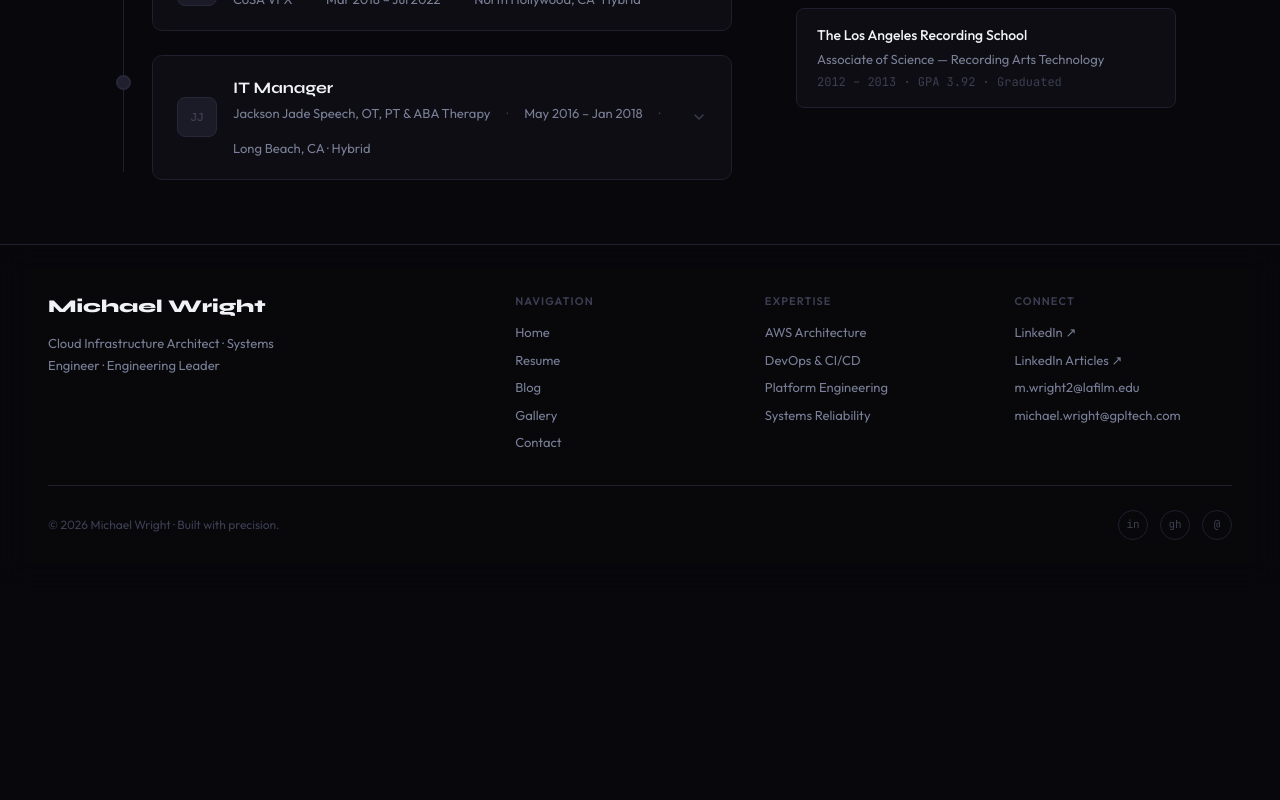
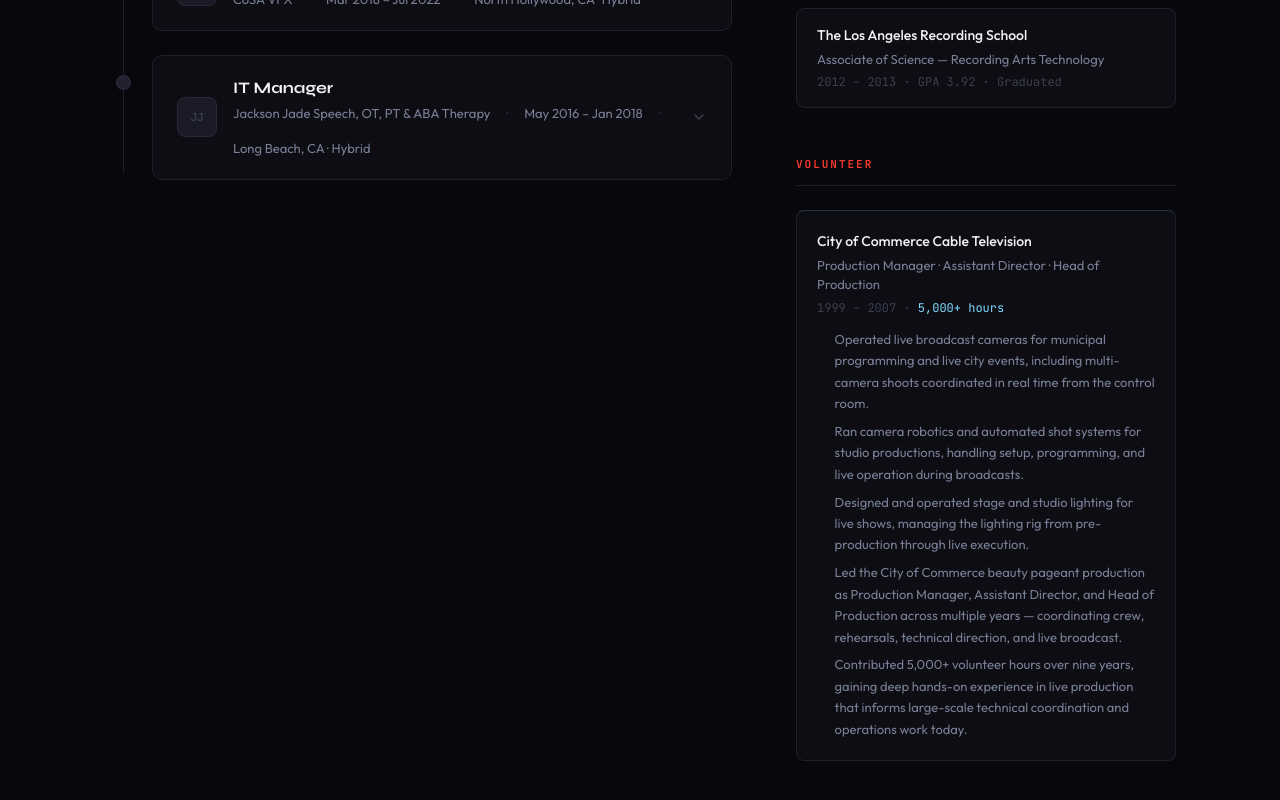
Before and after one commit to Massivemiike/michaelwright.work, a Next.js app: page /resume in a window 1280 px wide. Shown: the part 1954-2754 px from the top of the page. Before the commit the page ends 2542 px from the top, so only its background shows below. Built offline with nearby package versions, Linux system fonts and the light colour scheme; no server answers.

Commit message:
Resume: add Volunteer section — City of Commerce Cable TV (1999-2007, 5,000+ hrs)

```diff
--- a/src/app/resume/page.tsx
+++ b/src/app/resume/page.tsx
@@ -2,7 +2,7 @@ import { Download, Mail, MapPin, Link2 } from "lucide-react";
 import ResumeTimeline from "@/components/resume/ResumeTimeline";
 import SkillsMatrix from "@/components/resume/SkillsMatrix";
 import CertBadges from "@/components/resume/CertBadges";
-import { timeline, skills, certifications, education } from "@/data/resume.data";
+import { timeline, skills, certifications, education, volunteer } from "@/data/resume.data";
 import { buildMetadata } from "@/lib/metadata";
 
 export const metadata = buildMetadata({
@@ -219,6 +219,41 @@ export default function ResumePage() {
               ))}
             </div>
           </div>
+
+          <div>
+            <SectionLabel>Volunteer</SectionLabel>
+            <div style={{ display: "flex", flexDirection: "column", gap: "0.75rem" }}>
+              {volunteer.map((v) => (
+                <div
+                  key={v.organization}
+                  style={{
+                    padding: "1.25rem 1.25rem",
+                    background: "rgba(15,15,21,0.9)",
+                    border: "1px solid #1F1F2E",
+                    borderTop: "1px solid rgba(127,219,255,0.2)",
+                    borderRadius: 8,
+                  }}
+                >
+                  <div style={{ fontSize: "0.875rem", color: "#F0F2F8", fontWeight: 500, marginBottom: "0.25rem" }}>
+                    {v.organization}
+                  </div>
+                  <div style={{ fontSize: "0.8125rem", color: "#787F96", marginBottom: "0.25rem" }}>
+                    {v.role}
+                  </div>
+                  <div style={{ fontSize: "0.75rem", color: "#3C3F52", fontFamily: "var(--font-mono-var,'JetBrains Mono'),monospace", marginBottom: "0.75rem" }}>
+                    {v.period} · <span style={{ color: "#7FDBFF" }}>{v.hours}</span>
+                  </div>
+                  <ul style={{ margin: 0, paddingLeft: "1.1rem", display: "flex", flexDirection: "column", gap: "0.4rem" }}>
+                    {v.bullets.map((b, bi) => (
+                      <li key={bi} style={{ fontSize: "0.8125rem", color: "#787F96", lineHeight: 1.65 }}>
+                        {b}
+                      </li>
+                    ))}
+                  </ul>
+                </div>
+              ))}
+            </div>
+          </div>
         </div>
       </div>
     </div>
--- a/src/data/resume.data.ts
+++ b/src/data/resume.data.ts
@@ -154,6 +154,30 @@ export const certifications: Certification[] = [
   { name: "AWS Partner: Technical Accredited",         issuer: "Amazon Web Services", year: "Mar 2026",         badge: "TAP",   credlyUrl: "https://www.credly.com/badges/1fb727b8-2493-4585-921a-2f16f3cb155c" },
 ];
 
+export interface VolunteerEntry {
+  organization: string;
+  role: string;
+  period: string;
+  hours: string;
+  bullets: string[];
+}
+
+export const volunteer: VolunteerEntry[] = [
+  {
+    organization: "City of Commerce Cable Television",
+    role: "Production Manager · Assistant Director · Head of Production",
+    period: "1999 – 2007",
+    hours: "5,000+ hours",
+    bullets: [
+      "Operated live broadcast cameras for municipal programming and live city events, including multi-camera shoots coordinated in real time from the control room.",
+      "Ran camera robotics and automated shot systems for studio productions, handling setup, programming, and live operation during broadcasts.",
+      "Designed and operated stage and studio lighting for live shows, managing the lighting rig from pre-production through live execution.",
+      "Led the City of Commerce beauty pageant production as Production Manager, Assistant Director, and Head of Production across multiple years — coordinating crew, rehearsals, technical direction, and live broadcast.",
+      "Contributed 5,000+ volunteer hours over nine years, gaining deep hands-on experience in live production that informs large-scale technical coordination and operations work today.",
+    ],
+  },
+];
+
 export const education = [
   {
     school: "Western Governors University",
```
